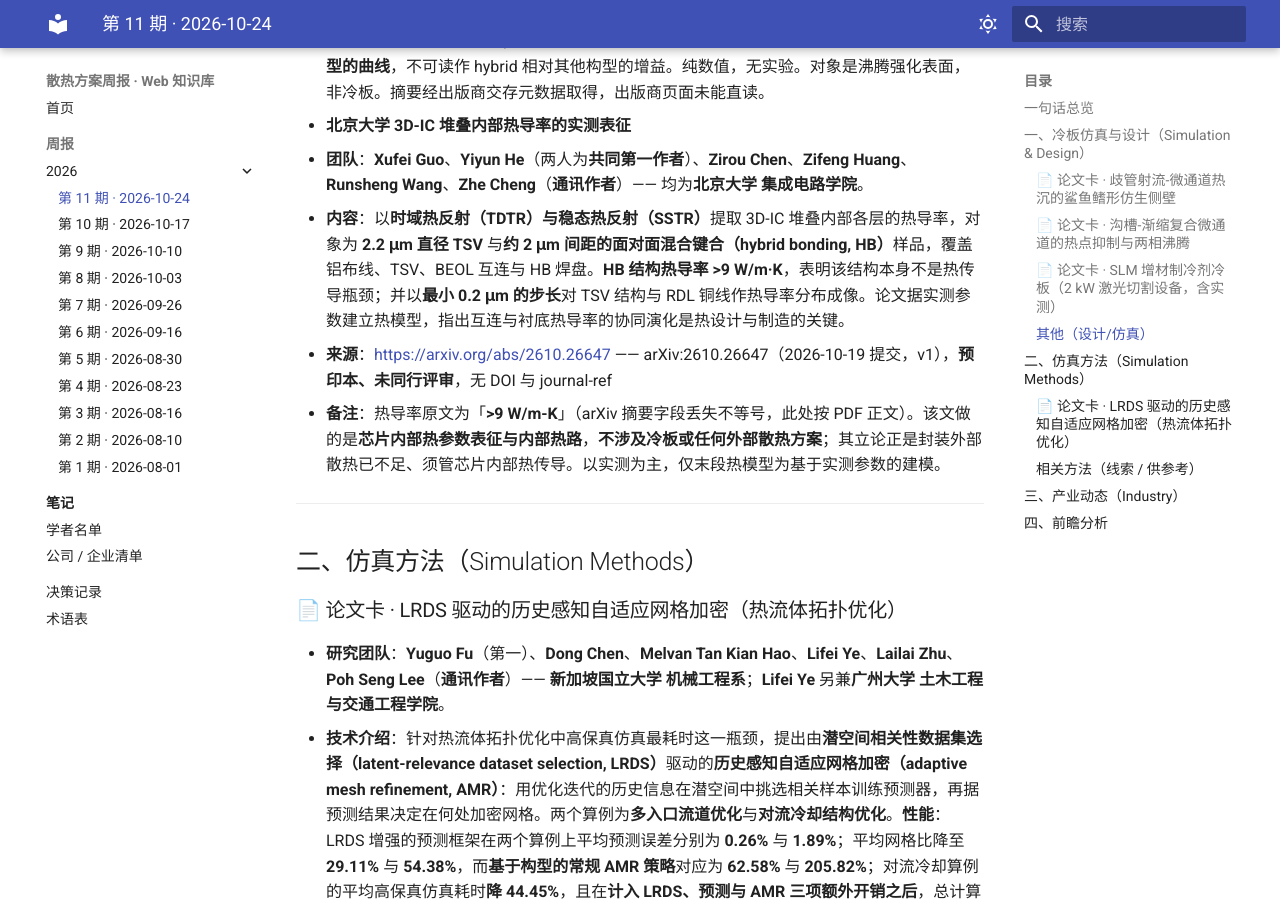
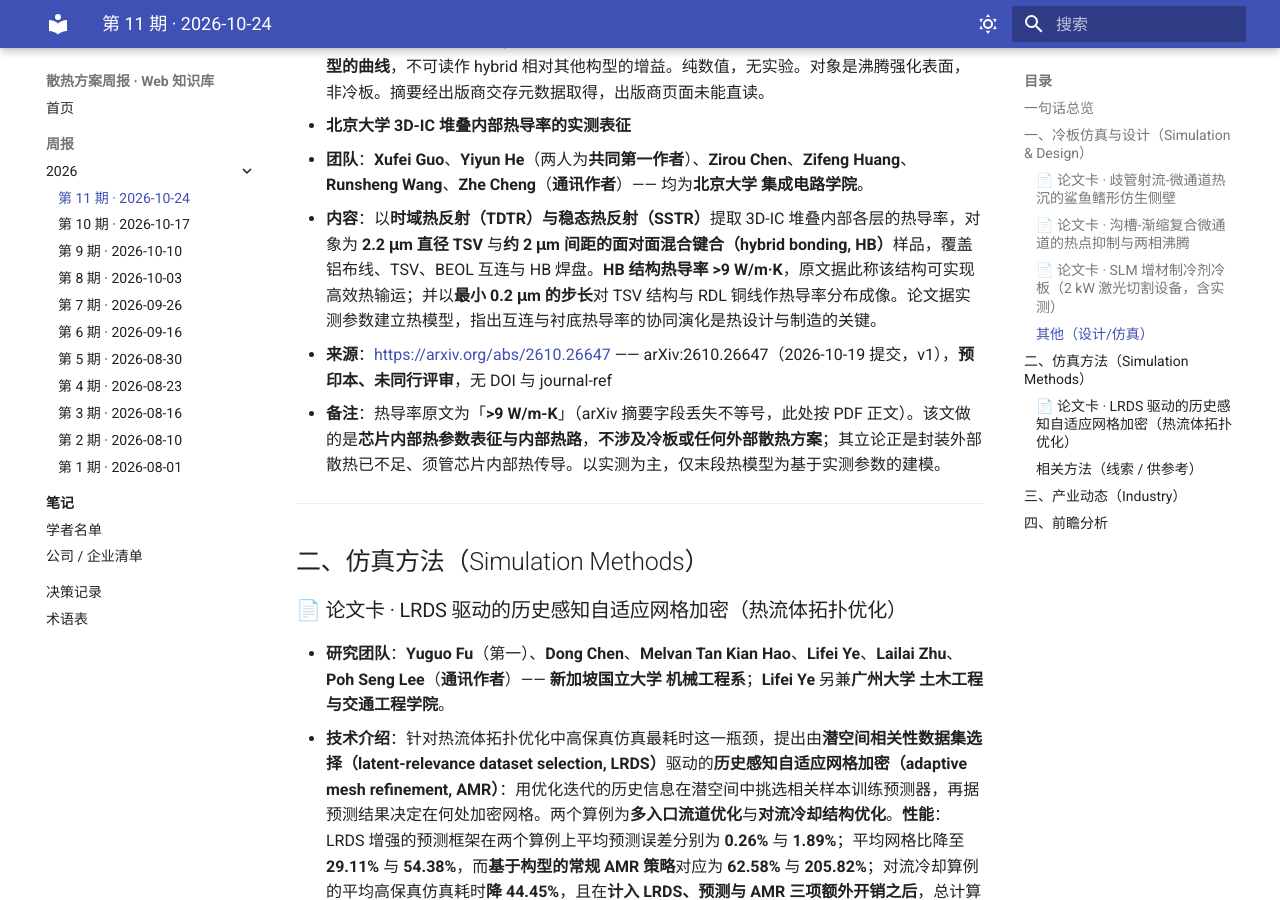
Before and after one commit to liyf1640/thermal_cooling_weekly_report, an MkDocs documentation site: the page built from docs/briefings/2026/2026-10-24.md, in a window 1280 px wide and 900 px high, scrolled down 3343 px. Built offline with MkDocs 1.6.1 and Material for MkDocs 9.7.7, drawn with Linux system fonts in a browser that asks for light colours; some of the changed text lies outside the part shown.

Commit message:
briefing: 第 11 期自审修正两处（删去无出处的分段排名推导、C2 结论改回原文口径）

```diff
--- a/docs/briefings/2026/2026-10-24.md
+++ b/docs/briefings/2026/2026-10-24.md
@@ -61,7 +61,7 @@
   - **备注**：**工质摘要全文未给**；**4.8→8.9 W/cm²·K 是随热流变化的区间，摘要未指明属哪一个构型的曲线**，不可读作 hybrid 相对其他构型的增益。纯数值，无实验。对象是沸腾强化表面，非冷板。摘要经出版商交存元数据取得，出版商页面未能直读。
 - **北京大学 3D-IC 堆叠内部热导率的实测表征**
   - **团队**：**Xufei Guo**、**Yiyun He**（两人为**共同第一作者**）、**Zirou Chen**、**Zifeng Huang**、**Runsheng Wang**、**Zhe Cheng**（**通讯作者**）—— 均为**北京大学 集成电路学院**。
-  - **内容**：以**时域热反射（TDTR）与稳态热反射（SSTR）**提取 3D-IC 堆叠内部各层的热导率，对象为 **2.2 μm 直径 TSV** 与**约 2 μm 间距的面对面混合键合（hybrid bonding, HB）**样品，覆盖铝布线、TSV、BEOL 互连与 HB 焊盘。**HB 结构热导率 >9 W/m·K**，表明该结构本身不是热传导瓶颈；并以**最小 0.2 μm 的步长**对 TSV 结构与 RDL 铜线作热导率分布成像。论文据实测参数建立热模型，指出互连与衬底热导率的协同演化是热设计与制造的关键。
+  - **内容**：以**时域热反射（TDTR）与稳态热反射（SSTR）**提取 3D-IC 堆叠内部各层的热导率，对象为 **2.2 μm 直径 TSV** 与**约 2 μm 间距的面对面混合键合（hybrid bonding, HB）**样品，覆盖铝布线、TSV、BEOL 互连与 HB 焊盘。**HB 结构热导率 >9 W/m·K**，原文据此称该结构可实现高效热输运；并以**最小 0.2 μm 的步长**对 TSV 结构与 RDL 铜线作热导率分布成像。论文据实测参数建立热模型，指出互连与衬底热导率的协同演化是热设计与制造的关键。
   - **来源**：<https://arxiv.org/abs/2610.26647> —— arXiv:2610.26647（2026-10-19 提交，v1），**预印本、未同行评审**，无 DOI 与 journal-ref
   - **备注**：热导率原文为「**>9 W/m-K**」（arXiv 摘要字段丢失不等号，此处按 PDF 正文）。该文做的是**芯片内部热参数表征与内部热路**，**不涉及冷板或任何外部散热方案**；其立论正是封装外部散热已不足、须管芯片内部热传导。以实测为主，仅末段热模型为基于实测参数的建模。
 
```
Also changed, not shown: other parts of docs/briefings/2026/2026-10-24.md (+1 -1 lines).
